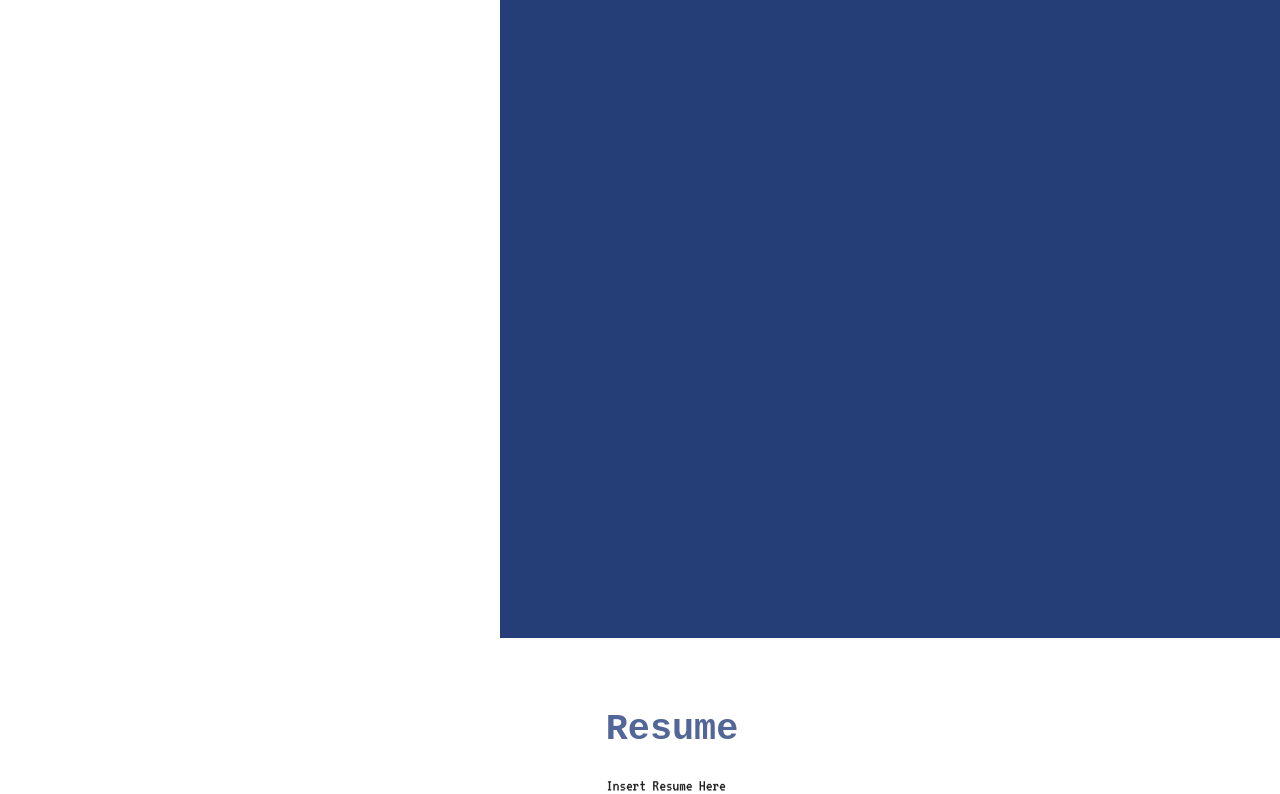
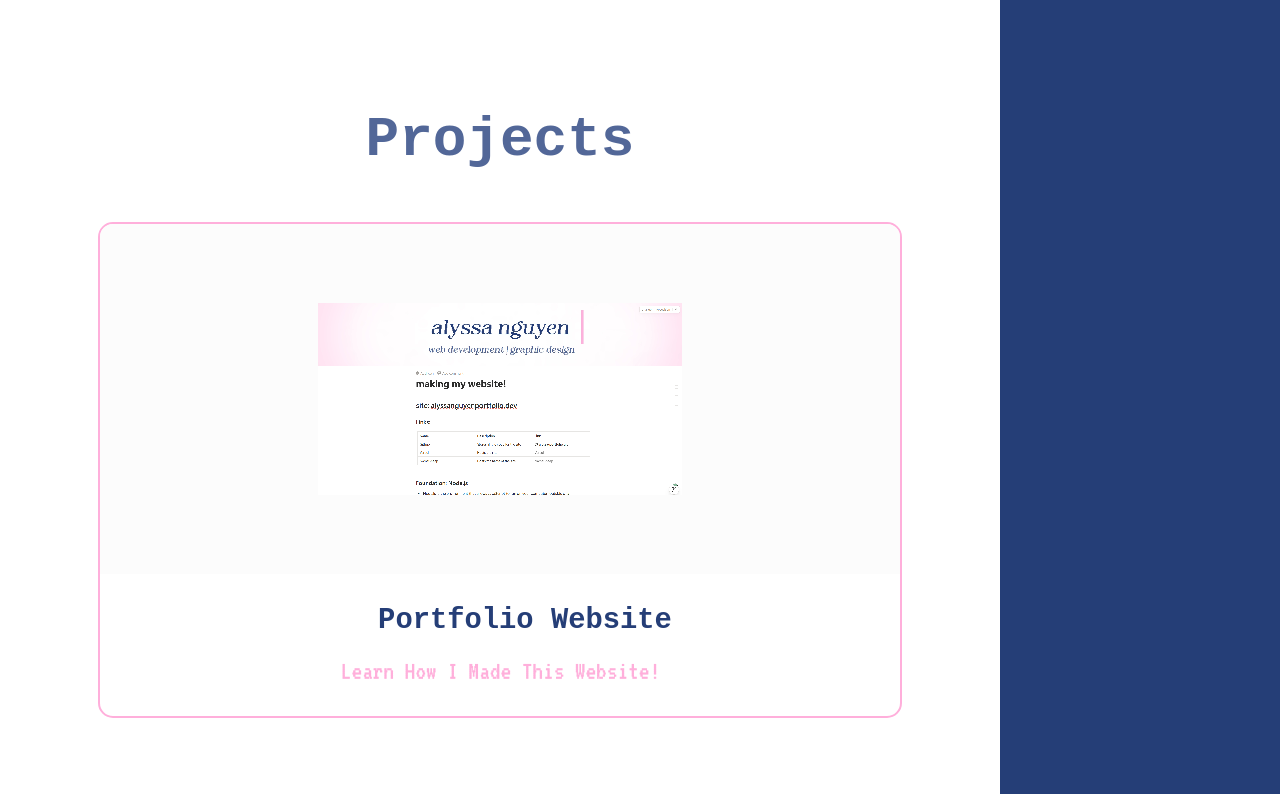
Before and after one commit to alynguyxn/alyssa-portfolio, a React (Vite) app: page / in a window 1280 px wide. Shown: the part 1666-2460 px from the top of the page. Built offline with nearby package versions, Linux system fonts and the light colour scheme; a web font is replaced by a local one.

Commit message:
formatting card on project section

```diff
--- a/src/App.jsx
+++ b/src/App.jsx
@@ -31,10 +31,7 @@ function App() {
       </section>
 
       <About />
-
-      <section id="projects">
-        <Projects />
-      </section>
+      <Projects />
 
       <section id="resume">
         <Resume />
--- a/src/index.css
+++ b/src/index.css
@@ -414,26 +414,21 @@ button:focus-visible {
 /* projects */
 
 #projects {
-  background-color: #FFFFFF !important; /* Ensure absolute white */
+  background-color: #FFFFFF !important;
+  width: 100%; /* Changed from 100vw to 100% to stop the shifting */
   min-height: 80vh;
   display: flex;
   flex-direction: column;
-  align-items: center; /* Horizontally centers the children */
-  justify-content: center; /* Vertically centers the children */
-  padding: 0;
-
-  /* --- THE CENTERING FIX --- */
-  width: 100vw !important;
-  position: relative;
-  left: 0px;
-  transform: translateX(-50%); /* This is a more reliable way to center 100vw sections */
+  align-items: center;
+  justify-content: center;
+  padding: 100px 0;
   margin: 0;
   box-sizing: border-box;
 }
 
 #projects h2 {
   font-family: 'Dotemp', monospace !important;
-  color: #526798 !important;
+  color: #526798 !important; /* Your light blue */
   font-size: 3.5rem;
   text-align: center;
   margin-bottom: 40px;
@@ -445,13 +440,15 @@ button:focus-visible {
   justify-content: center;
   align-items: center;
   width: 100%;
+  max-width: 1200px; /* Limits the container size */
+  margin: 0 auto;
 }
 
 .project-card-link {
   text-decoration: none;
   color: inherit;
   display: flex;
-  justify-content: center; /* Ensures the anchor itself is centered */
+  justify-content: center;
   width: 100%;
 }
 
@@ -468,28 +465,27 @@ button:focus-visible {
   flex-direction: column;
 }
 
+/* Rise effect and grey shadow */
 .project-card-featured:hover {
   transform: translateY(-10px);
-  box-shadow: 0 15px 30px rgba(0, 0, 0, 0.1);
+  box-shadow: 0 15px 30px rgba(0, 0, 0, 0.15);
 }
 
 .project-image-container {
   position: relative;
   width: 100%;
   height: 350px;
-  background-color: #fcfcfc; /* Very light grey to define the image area */
+  background-color: #fcfcfc;
   display: flex;
   justify-content: center;
   align-items: center;
-  overflow: hidden;
 }
 
 .project-image {
-  /* This prevents the "zoomed in" look */
   width: auto;
   height: auto;
-  max-width: 70%; /* Adjust this to make the flower smaller/larger */
-  max-height: 70%;
+  max-width: 55%; /* Slightly smaller for a cleaner look */
+  max-height: 55%;
   object-fit: contain;
   image-rendering: pixelated;
 }
@@ -506,7 +502,7 @@ button:focus-visible {
   justify-content: center;
   align-items: center;
   font-family: 'Dotemp', monospace;
-  font-size: 1.5rem;
+  font-size: 1.2rem;
   opacity: 0;
   transition: opacity 0.3s ease;
 }
@@ -518,21 +514,19 @@ button:focus-visible {
 .project-info {
   padding: 25px;
   text-align: center;
-  border-top: 1px solid #eee; /* Optional: subtle line between image and text */
 }
 
 .project-info h3 {
   font-family: 'Dotemp', monospace !important;
   color: #253E77;
-  font-size: 2rem;
+  font-size: 1.8rem;
   margin: 0 0 10px 0;
-  text-indent: 0; /* Ensures no weird indents from global styles */
 }
 
 .project-info p {
   font-family: 'VT323', monospace;
   font-size: 1.6rem;
-  color: #ce639e !important; /* Forces pink color */
+  color: #ffafdb !important; /* Consistent pink */
   font-weight: bold;
   margin: 0;
 }
```
